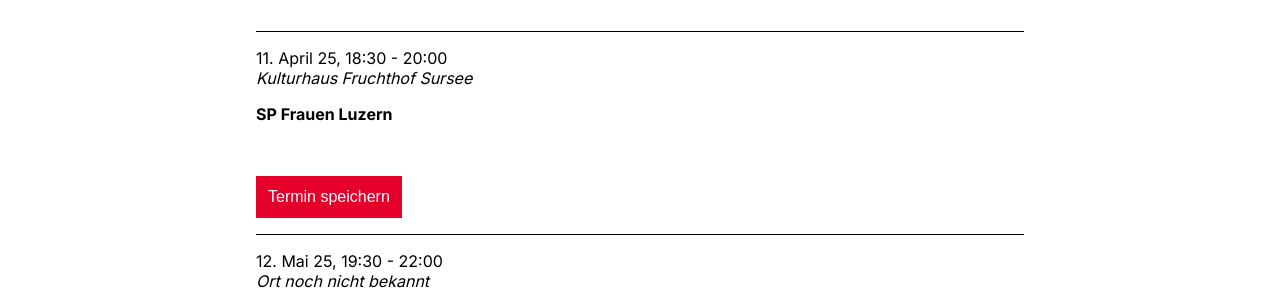
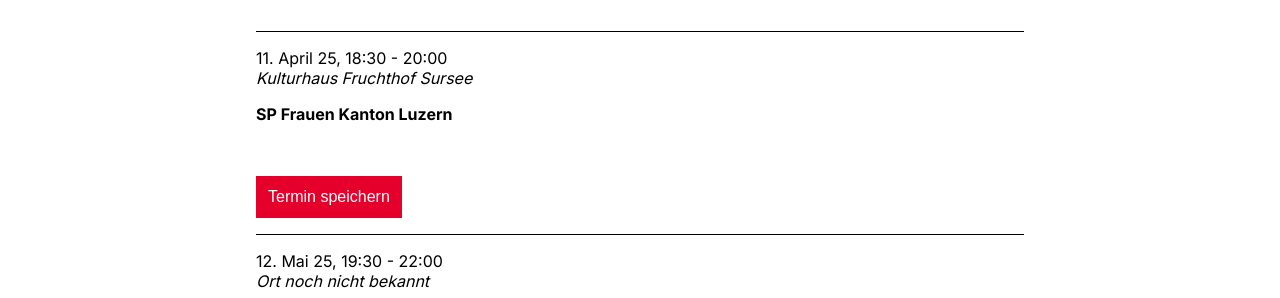
Before and after one commit to sp-sursee/sp-sursee.github.io, a Jekyll site: the page built from termine.md, in a window 1280 px wide and 900 px high. Shown: the part 285-583 px from the top of the window. Built offline with Jekyll 4.4.1, drawn with Linux system fonts in a browser that asks for light colours; our own code applies the rules of GitHub Pages for plain Markdown files.

Commit message:
Update termine.md

```diff
--- a/termine.md
+++ b/termine.md
@@ -5,7 +5,7 @@
 
 ## Termine
 
-{% include event.html title="SP Frauen Luzern" date="2025-04-11" begin="18:30" end="20:00" description="" location="Kulturhaus Fruchthof Sursee" %}
+{% include event.html title="SP Frauen Kanton Luzern" date="2025-04-11" begin="18:30" end="20:00" description="" location="Kulturhaus Fruchthof Sursee" %}
 
 {% include event.html title="SP Sursee Mitgliederversammlung" date="2025-05-12" begin="19:30" end="22:00" description="" location="Ort noch nicht bekannt" %}
 
```
